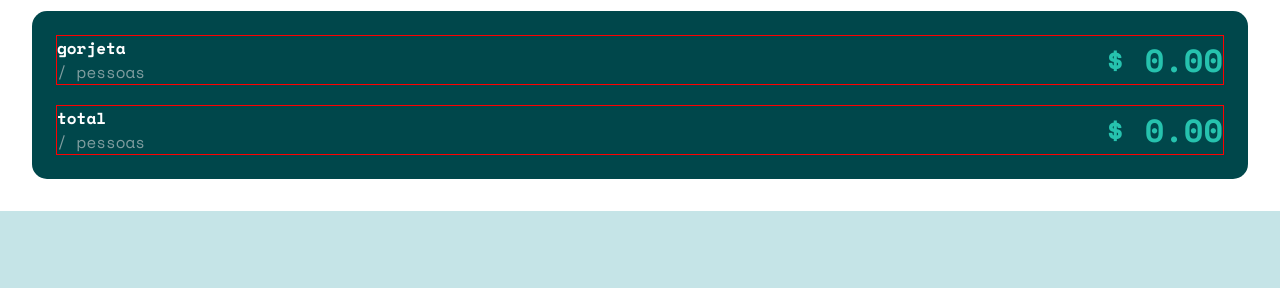
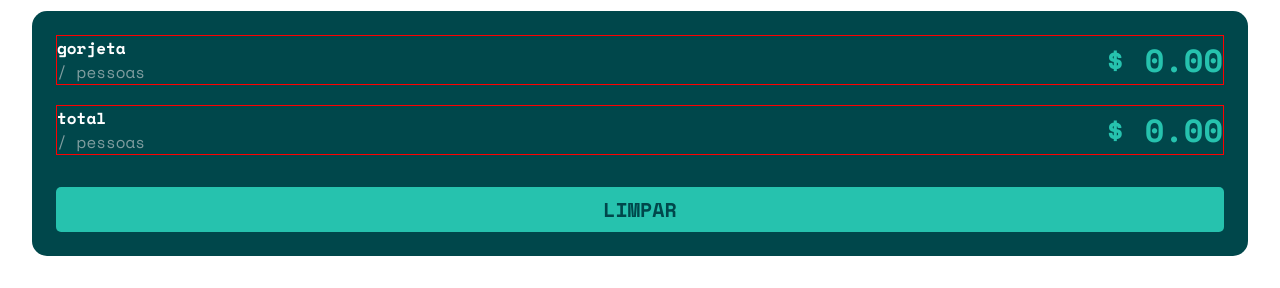
Before and after one commit to juliocesar2801/cauculadora_gorjeta, a plain HTML site: page index.html in a window 1280 px wide. Shown: the part 571-859 px from the top of the page. Before the commit the page ends 800 px from the top, so only its background shows below. Drawn offline with nearby package versions, Linux system fonts and the light colour scheme.

Commit message:
quarto commit do html e sexto commit do css

```diff
--- a/index.html
+++ b/index.html
@@ -73,6 +73,8 @@
                 <strong>$ 0.00</strong>
             </div>
 
+            <button>limpar</button>
+
         </section>
     </main>
 
--- a/style.css
+++ b/style.css
@@ -144,3 +144,19 @@ main {
     margin-bottom: 1.25rem;
 
 }
+
+.resultados .total {
+    margin-bottom: 2rem;
+}
+
+.resultados button {
+    width: 100%;
+    background: var(--light-gren);
+    border: none;
+    border-radius: 0.3125rem ;
+    color: var(--gren-800);
+    font-weight: 700;
+    text-transform: uppercase;
+    font-size: 1.25rem;
+    padding-block: 0.5rem;
+}
```
